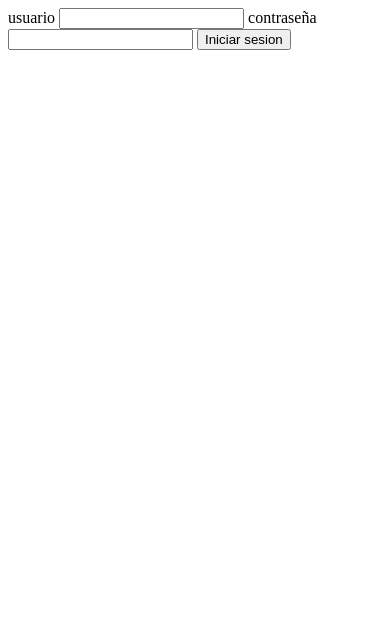
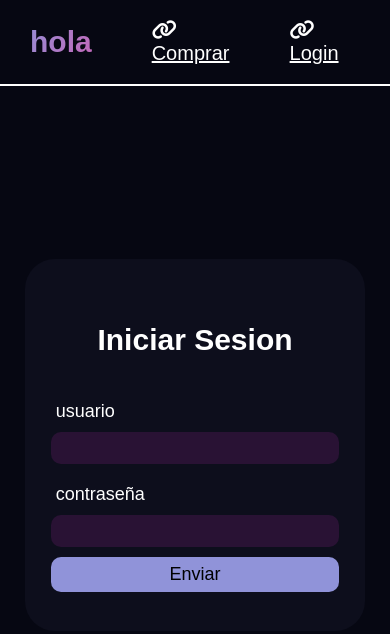
Before and after one commit to flipps12/mercadopago-cobros, a website: page public/sesion/login.html in a window 390 px wide. Drawn offline with Linux system fonts and the light colour scheme; files that its build step writes are made by us from their sources.

Commit message:
css login / registrer

```diff
--- a/public/sesion/login.html
+++ b/public/sesion/login.html
@@ -1,17 +1,31 @@
 <!DOCTYPE html>
 <html lang="en">
+
 <head>
     <meta charset="UTF-8">
     <meta name="viewport" content="width=device-width, initial-scale=1.0">
     <title>Document</title>
+    <link rel="stylesheet" href="./sesion/styleSingup.css">
+    <script src="https://kit.fontawesome.com/3af50be71a.js" crossorigin="anonymous"></script>
 </head>
+
 <body>
-    <div id="form">
-        <label for="">usuario</label>
-        <input type="text" id="user">
-        <label for="">contraseña</label>
-        <input type="text" id="password">
-        <button onclick="register()">Iniciar sesion</button>
+    <nav>
+        <a id="tituloNav" href="/">hola</a>
+        <ul>
+            <a href="/payment"><i class="fa-solid fa-link"></i> Comprar</a>
+            <a href="/login"><i class="fa-solid fa-link"></i> Login</a>
+        </ul>
+    </nav>
+    <div id="formContent">
+        <form id="form">
+            <h2 id="formTitle">Iniciar Sesion</h2>
+            <label for="">usuario</label>
+            <input type="text" id="user">
+            <label for="">contraseña</label>
+            <input type="text" id="password">
+            <input id="button" type="submit" value="Enviar">
+        </form>
     </div>
     <script>
         const user = document.getElementById('user')
@@ -25,6 +39,11 @@
             const data = await result.json();
             console.log(data)
         }
+        document.getElementById('form').addEventListener('submit', (event) => {
+            event.preventDefault()
+            register()
+        })
     </script>
 </body>
+
 </html>
--- a/public/sesion/styleSingup.css
+++ b/public/sesion/styleSingup.css
@@ -1,6 +1,13 @@
+:root {
+    --background: #060712;
+    --primary: #9093d9;
+    --secondary: #7c2c82;
+    --accent: #c961b4;
+}
+
 body {
     margin: 0;
-    background-color: #100e12;
+    background-color: var(--background);
     font-family: sans-serif;
     color: #fff;
 }
@@ -22,6 +29,13 @@ ul {
 a {
     color: #fff;
     font-size: 20px;
+    padding: 10px;
+    border-radius: 10px;
+    transition: all .5s ease;
+}
+
+a:hover {
+    background-color: #291234;
 }
 
 #tituloNav {
@@ -29,15 +43,24 @@ a {
     text-align: start;
     margin: 0;
     font-size: 30px;
-    background: linear-gradient(120deg, #99a0df, #ab4dc7);
+    background: linear-gradient(120deg, var(--primary), var(--accent));
     background-clip: text;
     -webkit-background-clip: text;
     -webkit-text-fill-color: transparent;
+    transition: all .3s ease-out;
+    font-weight: 800;
 }
 
-h2 {
+#tituloNav:hover {
+    margin-left: 10px;
+    text-decoration: overline;
+}
+
+#formTitle {
     text-align: center;
+    font-size: 30px;
 }
+
 
 form {
     display: flex;
@@ -47,27 +70,37 @@ form {
     width: 24%;
     padding-block: 3%;
     padding-inline: 2.5%;
-    border: 2px #fff solid;
+    background-color: #0D0E1C;
     border-radius: 30px;
 }
 
 input {
-    background-color: #100e12;
-    border: 2px solid #fff;
+    background-color: #291234;
+    border: none;
     border-radius: 10px;
     color: #fff;
-    margin-top: 15px;
+    margin-top: 10px;
     height: 30px;
     outline: none;
+    font-size: 18px;
 }
 
 label {
     color: #fff;
     margin-top: 20px;
+    margin-left: 5px;
 }
 
 #button {
     height: 35px;
+    background-color: var(--primary);
+    border: none;
+    color: #000;
+    transition: all .3s ease-out;
+}
+
+#button:hover {
+    box-shadow: 3px 3px 3px 3px 5px var(--primary);
 }
 
 #formContent {
@@ -76,3 +109,23 @@ label {
     height: 85vh;
     align-items: center;
 }
+
+@media (max-width: 1000px) {
+    form {
+        width: 54%;
+        padding-block: 4%;
+        padding-inline: 3.5%;
+    }
+
+    label {
+        font-size: 18px;
+    }
+}
+
+@media (max-width: 1000px) {
+    form {
+        width: 74%;
+        padding-block: 10%;
+        padding-inline: 6.5%;
+    }
+}
```
Also changed, not shown: public/sesion/singup.html (+2 -2 lines).
